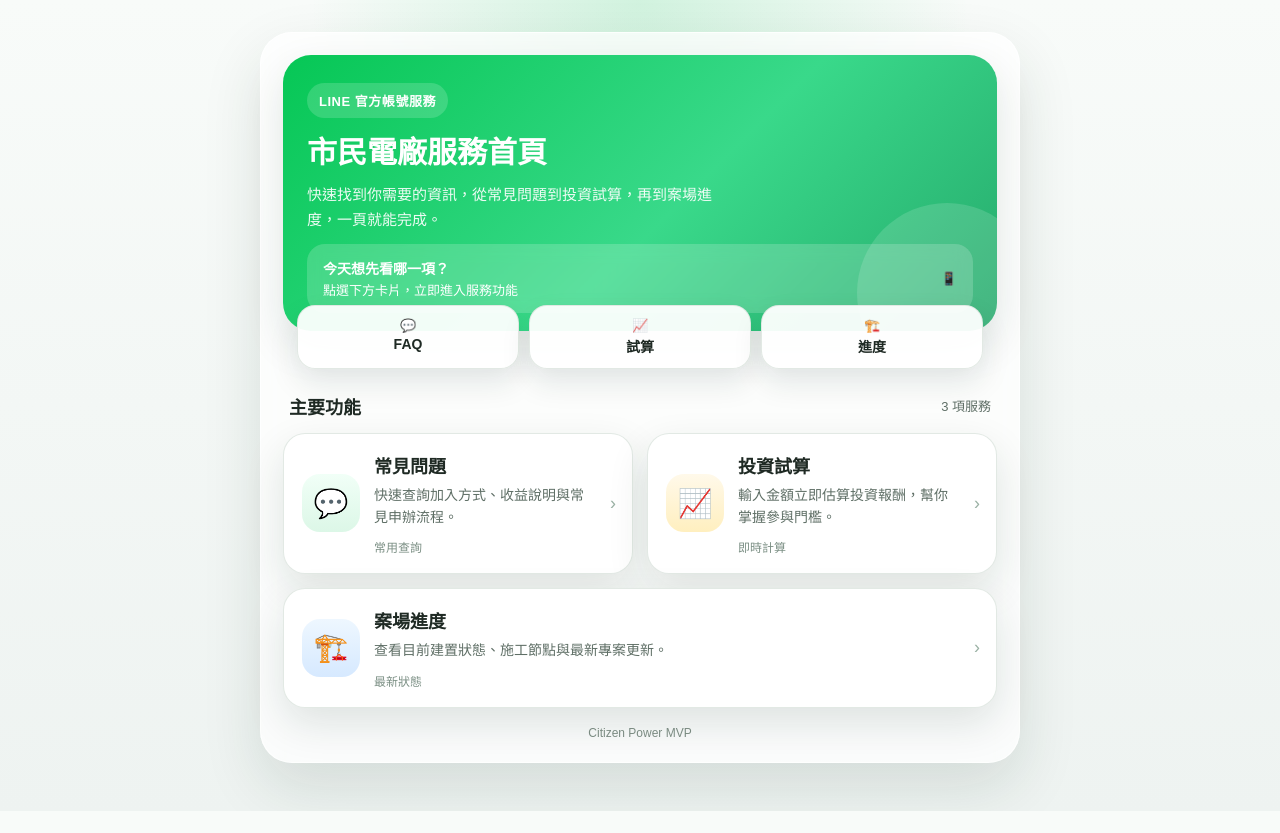
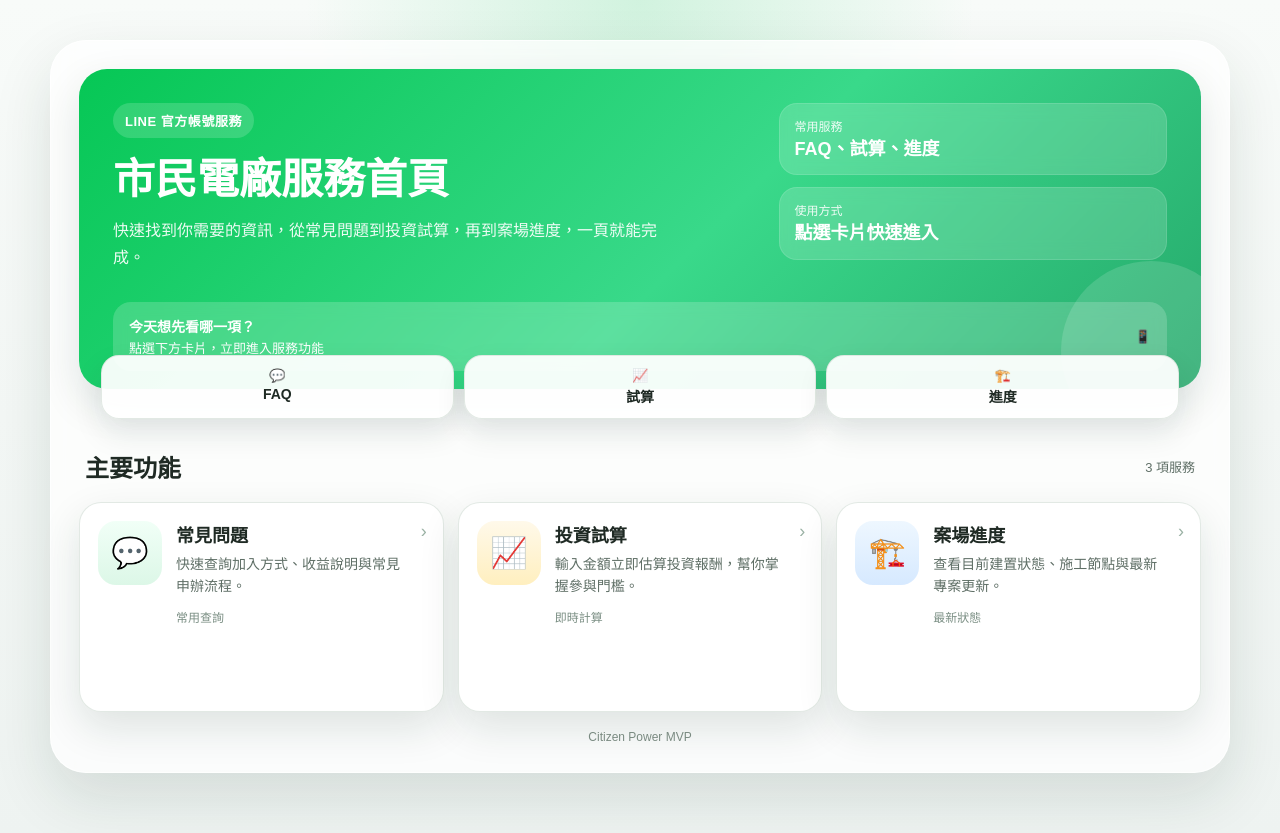
Before and after one commit to eric100108/citizen-power-line-bot, a Flask app: page /menu in a window 1280 px wide. Before the commit the page ends 811 px from the top, so only its background shows below. Run offline with Flask 3, Linux system fonts and the light colour scheme.

Commit message:
Widen desktop menu layout

```diff
--- a/templates/menu.html
+++ b/templates/menu.html
@@ -34,7 +34,7 @@
 
     .page-shell {
       width: 100%;
-      max-width: 760px;
+      max-width: 1180px;
       margin: 0 auto;
     }
 
@@ -118,6 +118,37 @@
       display: block;
       margin-bottom: 2px;
       font-size: 14px;
+    }
+
+    .hero-layout {
+      display: grid;
+      gap: 18px;
+      align-items: start;
+    }
+
+    .hero-stats {
+      display: grid;
+      gap: 12px;
+    }
+
+    .hero-stat {
+      padding: 14px 16px;
+      border-radius: 18px;
+      background: rgba(255, 255, 255, 0.16);
+      backdrop-filter: blur(8px);
+      box-shadow: inset 0 0 0 1px rgba(255, 255, 255, 0.12);
+    }
+
+    .hero-stat span {
+      display: block;
+      margin-bottom: 4px;
+      font-size: 12px;
+      opacity: 0.9;
+    }
+
+    .hero-stat strong {
+      font-size: 18px;
+      line-height: 1.3;
     }
 
     .quick-strip {
@@ -268,6 +299,73 @@
       }
     }
 
+    @media (min-width: 980px) {
+      body {
+        padding: 40px 28px 60px;
+      }
+
+      .app {
+        padding: 28px;
+        border-radius: 36px;
+      }
+
+      .hero {
+        padding: 34px 34px 118px;
+      }
+
+      .hero-layout {
+        grid-template-columns: minmax(0, 1.25fr) minmax(260px, 0.75fr);
+      }
+
+      .hero h1 {
+        font-size: 42px;
+      }
+
+      .hero p {
+        max-width: 560px;
+        font-size: 16px;
+      }
+
+      .hero-note {
+        left: 34px;
+        right: 34px;
+      }
+
+      .quick-strip {
+        margin: -34px 22px 10px;
+      }
+
+      .section-title {
+        margin-top: 30px;
+        margin-bottom: 18px;
+      }
+
+      .section-title h2 {
+        font-size: 24px;
+      }
+
+      .card-list {
+        grid-template-columns: repeat(3, minmax(0, 1fr));
+      }
+
+      .feature-card,
+      .feature-card:last-child {
+        grid-column: auto;
+      }
+
+      .feature-card {
+        align-items: flex-start;
+        min-height: 210px;
+      }
+
+      .icon-wrap {
+        width: 64px;
+        height: 64px;
+        flex-basis: 64px;
+        font-size: 30px;
+      }
+    }
+
     @media (max-width: 480px) {
       body {
         padding: 16px 12px 28px;
@@ -307,6 +405,10 @@
         padding: 10px 8px;
         font-size: 12px;
       }
+
+      .hero-stats {
+        display: none;
+      }
     }
   </style>
 </head>
@@ -315,9 +417,23 @@
     <section class="phone-shell">
       <section class="app">
         <header class="hero">
-          <div class="hero-badge">LINE 官方帳號服務</div>
-          <h1>市民電廠服務首頁</h1>
-          <p>快速找到你需要的資訊，從常見問題到投資試算，再到案場進度，一頁就能完成。</p>
+          <div class="hero-layout">
+            <div>
+              <div class="hero-badge">LINE 官方帳號服務</div>
+              <h1>市民電廠服務首頁</h1>
+              <p>快速找到你需要的資訊，從常見問題到投資試算，再到案場進度，一頁就能完成。</p>
+            </div>
+            <div class="hero-stats" aria-label="服務摘要">
+              <div class="hero-stat">
+                <span>常用服務</span>
+                <strong>FAQ、試算、進度</strong>
+              </div>
+              <div class="hero-stat">
+                <span>使用方式</span>
+                <strong>點選卡片快速進入</strong>
+              </div>
+            </div>
+          </div>
           <div class="hero-note">
             <div>
               <strong>今天想先看哪一項？</strong>
```
